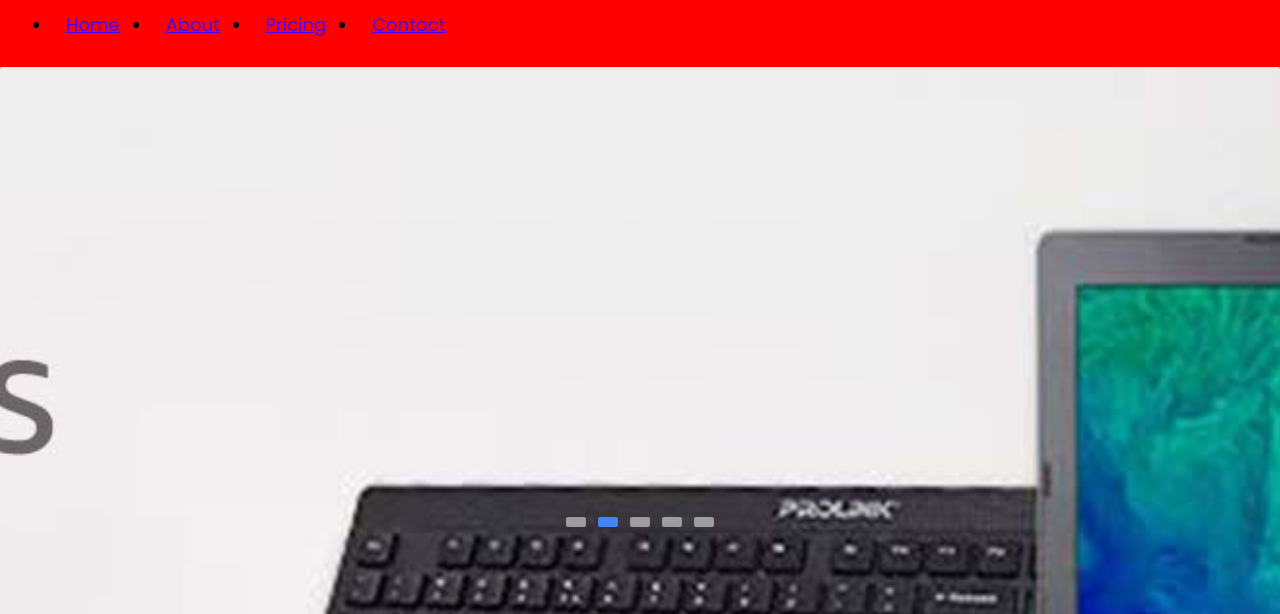
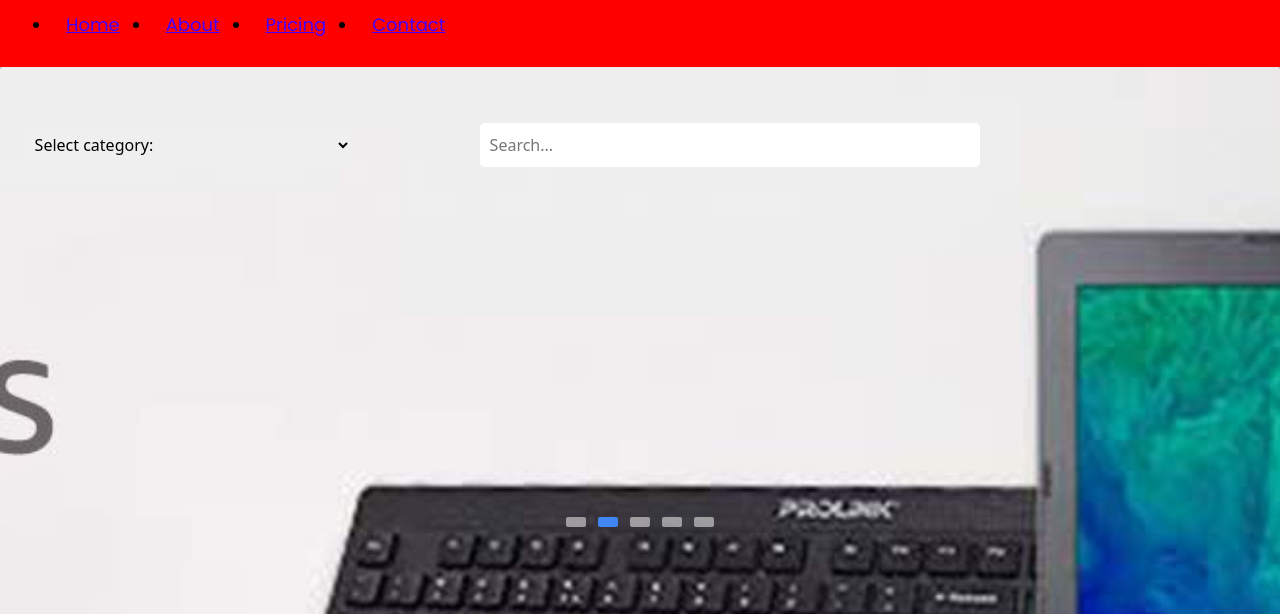
Before and after one commit to Thembanator1/Online-Store, a plain HTML site: page homepage.html in a window 1280 px wide. Shown: the part 107-721 px from the top of the page. Drawn offline with nearby package versions, Linux system fonts and the light colour scheme.

Commit message:
search bar and categories

```diff
--- a/homepage.css
+++ b/homepage.css
@@ -133,6 +133,31 @@ body {
   box-shadow: 0 5px 25px rgb(1 1 1 / 5%);
 }
 
+select {
+  padding: 10px;
+  border: none;
+  border-radius: 5px;
+  width: 330px;
+  position: absolute;
+  top: 31.5%;
+  left: 14.5%;
+  transform: translate(-50%, -50%);
+
+}
+input[type="text"] {
+  padding: 10px;
+  border: none;
+  border-radius: 5px;
+  width: 500px;
+
+  position: absolute;
+  top: 31.5%;
+  left: 57%;
+  transform: translate(-50%, -50%);
+
+}
+
+
 .slider .slide .info h2{
   font-size: 2em;
   font-weight: 800;
--- a/homepage.html
+++ b/homepage.html
@@ -151,7 +151,22 @@
     </div>
     <!-- slideshow section DONE -->
 
+    <select>
+      <option value="">Select category:</option>
+      <option value="option1">Daily Deals</option>
+      <option value="option2">Automotive & DIY</option>
+      <option value="option3">Baby & Toddler</option>
+      <option value="option4">Beauty</option>
+      <option value="option5">Books & Course</option>
+      <option value="option6">Camping & Outdoor</option>
+      <option value="option6">Cellphones & Smartwatches</option>
+      <option value="option7">Computer & Electronics</option>
+      <option value="option8">Fashion & Luggage</option>
+      <option value="option9">Gaming</option>
+      <option value="option10">Garden,Pool & Patio</option>
 
+    </select>
+    <input type="text" placeholder="Search...">
 
 
 	<script src="homepage.js"></script>
```
